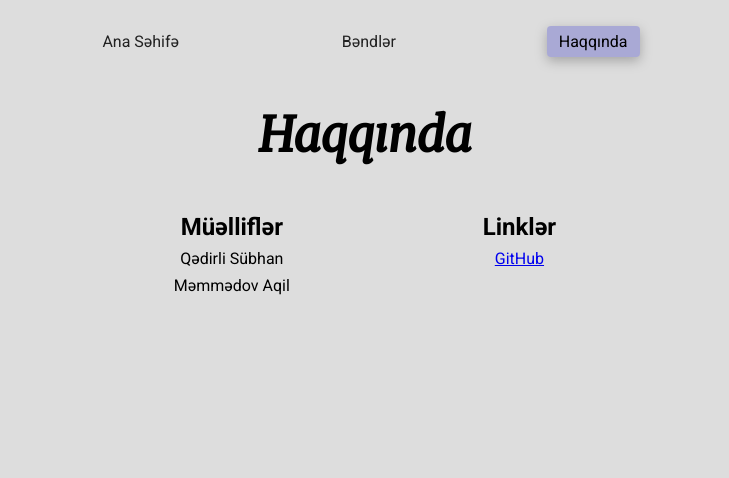
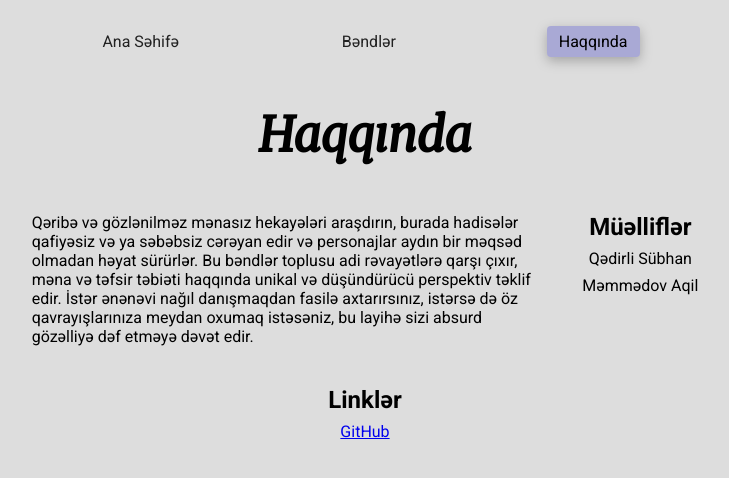
Before and after one commit to test2user-aqil/serguzeshti-bekar, a SvelteKit app: page /haqqinda in a window 1280 px wide. Shown: the top 478 px of the page, without its empty margins (275-1004 px from the left). Built offline with nearby package versions, Linux system fonts and the light colour scheme.

Commit message:
chore: add description

```diff
--- a/src/routes/haqqinda/+page.svelte
+++ b/src/routes/haqqinda/+page.svelte
@@ -5,6 +5,13 @@
 <h1>Haqqında</h1>
 
 <div class="content">
+	<p>
+		Qəribə və gözlənilməz mənasız hekayələri araşdırın, burada hadisələr qafiyəsiz və ya səbəbsiz
+		cərəyan edir və personajlar aydın bir məqsəd olmadan həyat sürürlər. Bu bəndlər toplusu adi
+		rəvayətlərə qarşı çıxır, məna və təfsir təbiəti haqqında unikal və düşündürücü perspektiv təklif
+		edir. İstər ənənəvi nağıl danışmaqdan fasilə axtarırsınız, istərsə də öz qavrayışlarınıza meydan
+		oxumaq istəsəniz, bu layihə sizi absurd gözəlliyə dəf etməyə dəvət edir.
+	</p>
 	<ul>
 		<h2>Müəlliflər</h2>
 		<li>Qədirli Sübhan</li>
@@ -27,6 +34,10 @@
 		flex-wrap: wrap;
 		justify-content: space-evenly;
 	}
+	.content > p {
+		max-width: 500px;
+	}
+
 	ul {
 		width: fit-content;
 		display: flex;
```
